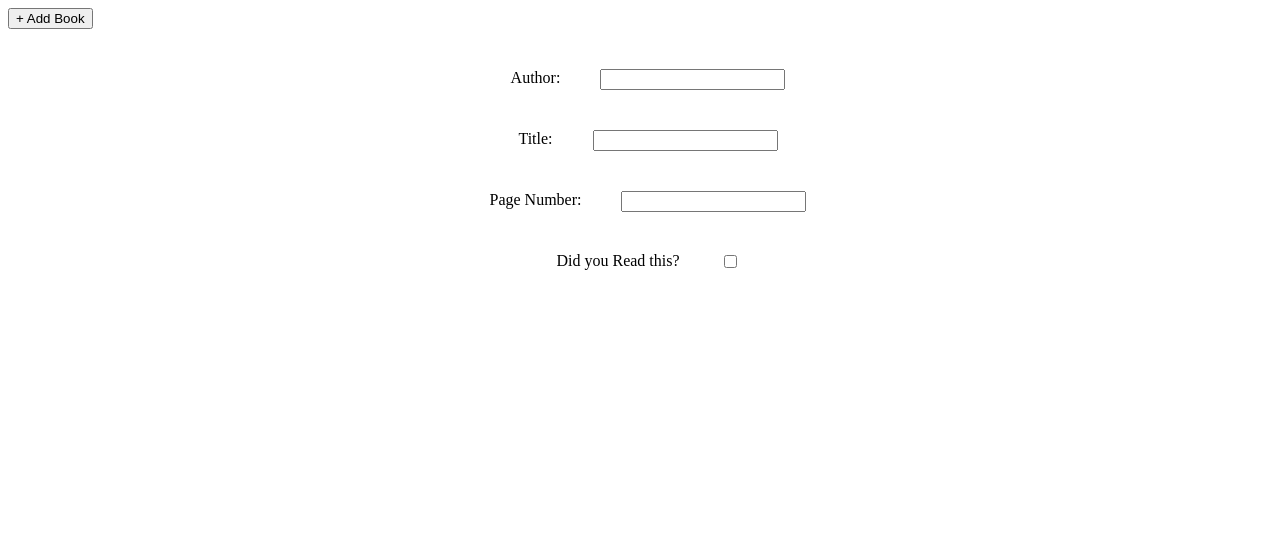
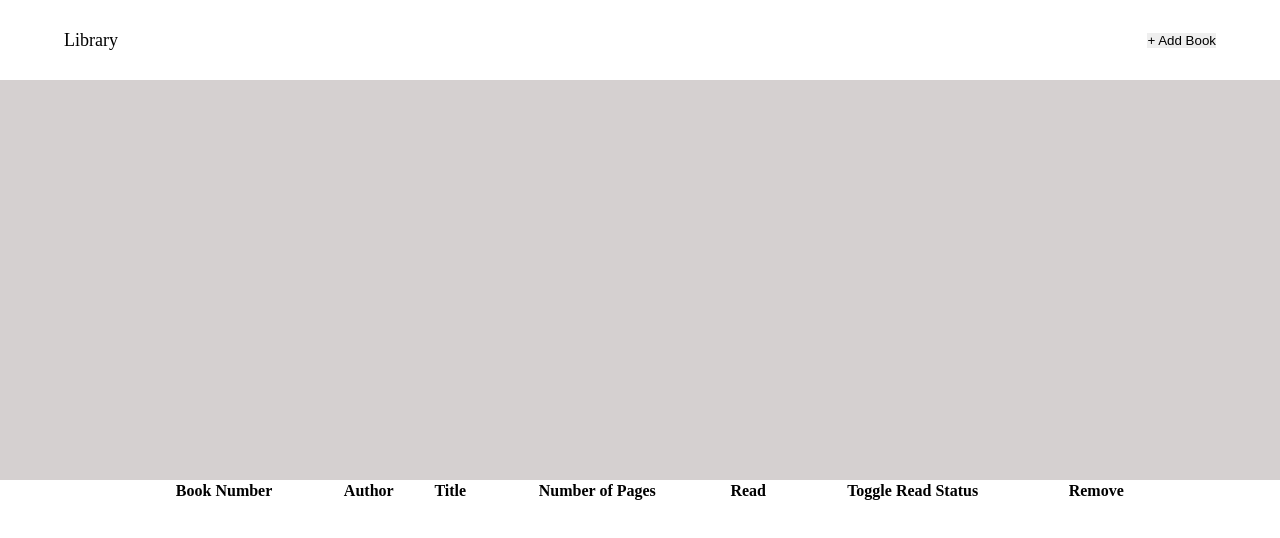
Before and after one commit to AlekAlvarez/library, a plain HTML site: page index.html in a window 1280 px wide. Drawn offline with Linux system fonts and the light colour scheme.

Commit message:
Completes html set up and styles it

```diff
--- a/index.html
+++ b/index.html
@@ -9,7 +9,11 @@
     </head>
     <body>
         <script src="script.js" defer></script>
-        <button id="add-book">+ Add Book</button>
+        <div id="top">
+        <span>Library</span>
+         <button id="add-book">+ Add Book</button>
+        </div>
+        <div id="container">
         <form id="form">
             <div class="row">
                 <label for="author">Author:</label>
@@ -27,6 +31,19 @@
                 <label for="isRead">Did you Read this?</label>
                 <input name="isRead" type="checkbox">
             </div>
+            <button type="button" id="Submit">Submit</button>
         </form>
+        </div>
+        <table>
+            <tr>
+               <th>Book Number</th>
+               <th>Author</th>
+               <th>Title</th>
+               <th>Number of Pages</th>
+               <th>Read</th>
+               <th>Toggle Read Status</th>
+               <th>Remove</th>
+            </tr>
+        </table>
     </body>
 </html>
--- a/script.js
+++ b/script.js
@@ -1,15 +1,11 @@
 const myLibrary=[];
 const addButton=document.querySelector("#add-book");
 const body=document.querySelector("body");
+const container=document.querySelector("#container");
+const form=document.querySelector("#form");
+container.removeChild(form);
 addButton.addEventListener("click",()=>{
-    if(document.querySelector("body #book-form")==null){
-        let form=document.createElement("form");
-        let author=document.createElement("label");
-        form.setAttribute("id","book-form");
-        author.innerText=author;
-        form.appendChild(author);
-        body.appendChild(form);
-    }
+    container.appendChild(form);
 });
 function Book(author,title,pageNumbers,isRead,index){
     this.author=author;
--- a/style.css
+++ b/style.css
@@ -1,16 +1,55 @@
+#top{
+    height:10vh;
+    display: flex;
+    justify-content: space-between;
+    padding-left: 5vw;
+    padding-right: 5vw;
+    align-items: center;
+}
+table{
+    margin-left:10vw;
+    margin-right:10vw;
+    width:80vw;
+}
+span{
+    font-size: large;
+}
 #form{
     display:flex;
     flex-direction: column;
+    align-items: center;
     width:75vw;
     height:25vh;
-    margin-left:12.5vw;
-    margin-right:12.5vw;
-    gap:5vh;
-    padding-top:5vh;
-    padding-bottom: 5vh;
+    gap:5px;
 }
+*{
+    padding:0px;
+    margin:0px;
+}
+
 .row{
     display: flex;
     justify-content: center;
     gap:5vh;
+    flex-shrink: 1;
 }
+button{
+    flex-shrink: 1;
+    border-style: none;
+}
+#Submit{
+    background-color: rgb(213, 208, 208);
+    border-style: none;
+}
+#add-book:hover, #Submit:hover{
+    background-color: rgba(97, 95, 95, 0.666);
+}
+#container{
+    align-items: center;
+    height:50vh;
+    width:100vw;
+    display: flex;
+    flex-direction: column;
+    justify-content: center;
+    background-color: rgb(213, 208, 208);
+}
```
